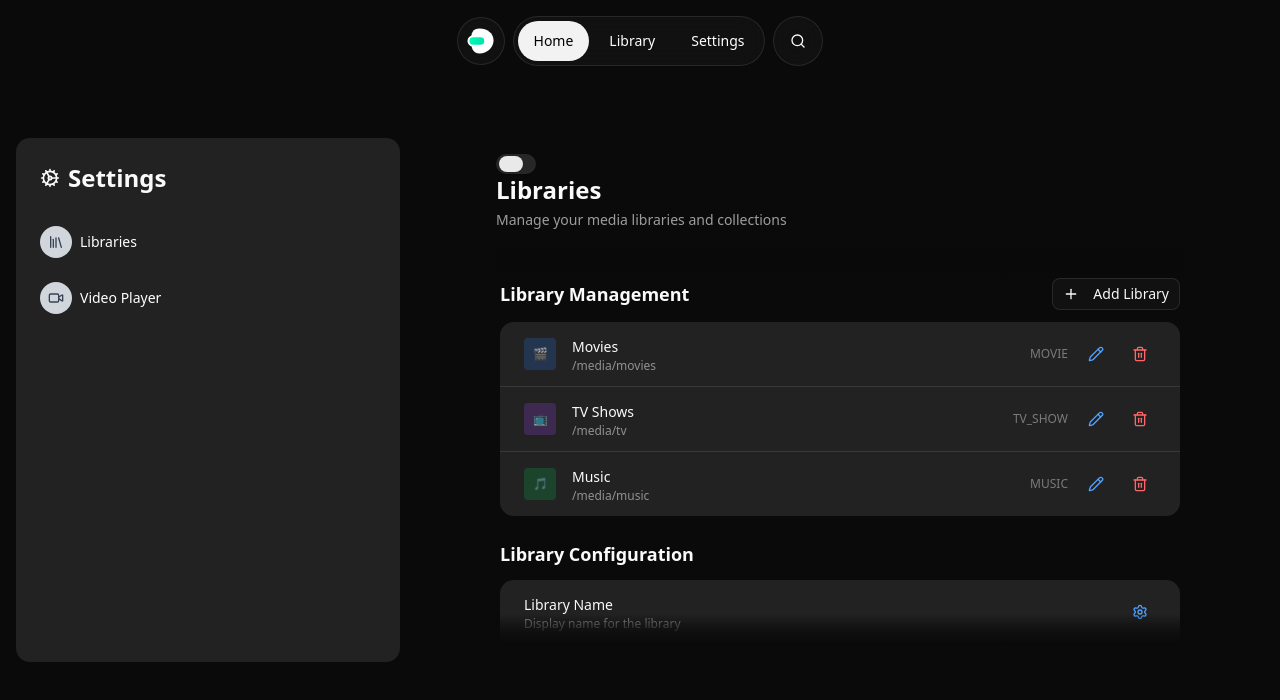
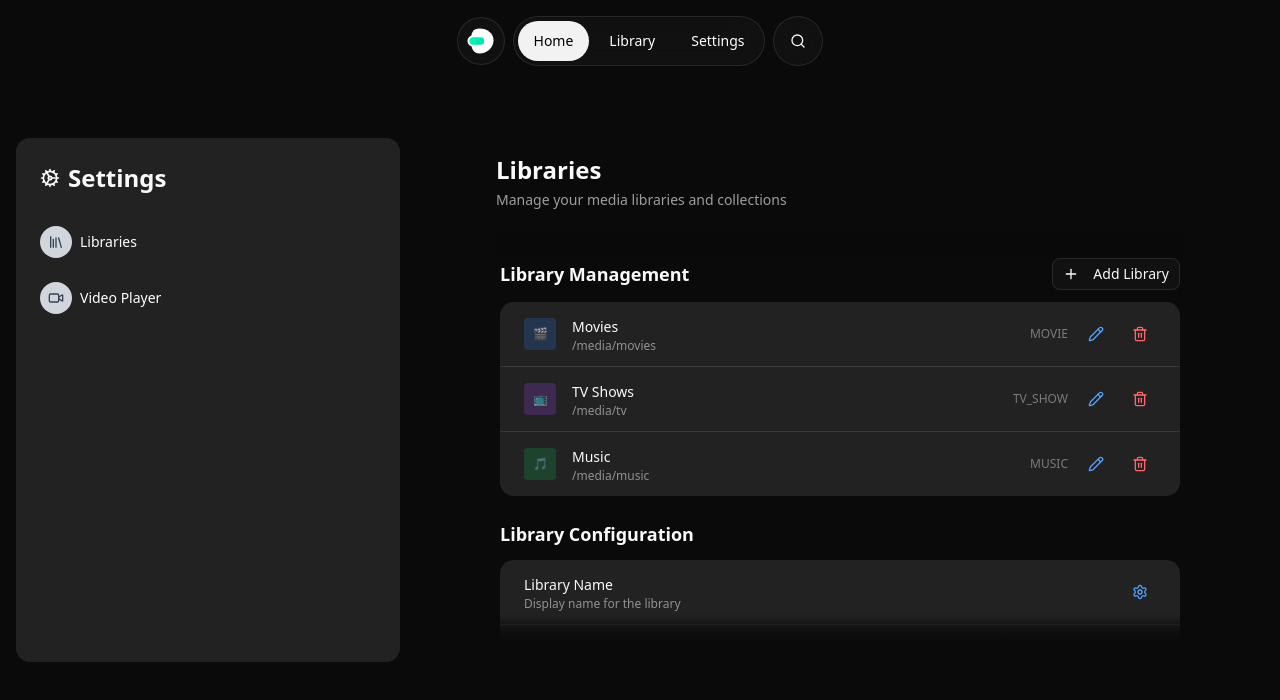
Before and after one commit to DesterLib/desterlib, a React (Vite) app in the folder apps/web/: page /settings/libraries in a window 1280 px wide. Shown: the top 700 px of the page. Built offline with nearby package versions, Linux system fonts and the light colour scheme; no server answers.

Commit message:
chore(web): remove test switch from settings library page

```diff
--- a/apps/web/src/routes/settings/libraries.tsx
+++ b/apps/web/src/routes/settings/libraries.tsx
@@ -1,19 +1,15 @@
 import { createFileRoute } from "@tanstack/react-router";
 import { SettingGroup } from "@/components/settings/setting-group";
 import { librariesSettingsConfig } from "@/config/libraries-settings";
-import { Switch } from "@/components/ui/switch";
-import { useState } from "react";
 
 export const Route = createFileRoute("/settings/libraries")({
   component: RouteComponent,
 });
 
 function RouteComponent() {
-  const [checked, setChecked] = useState(false);
   return (
     <div className="h-full flex flex-col p-4 rounded-xl">
       {/* Fixed Header */}
-      <Switch checked={checked} onCheckedChange={setChecked} />
       <header className="space-y-1 pb-4 flex-shrink-0">
         <h1 className="text-2xl font-bold">{librariesSettingsConfig.title}</h1>
         <p className="text-sm text-white/60">
```
